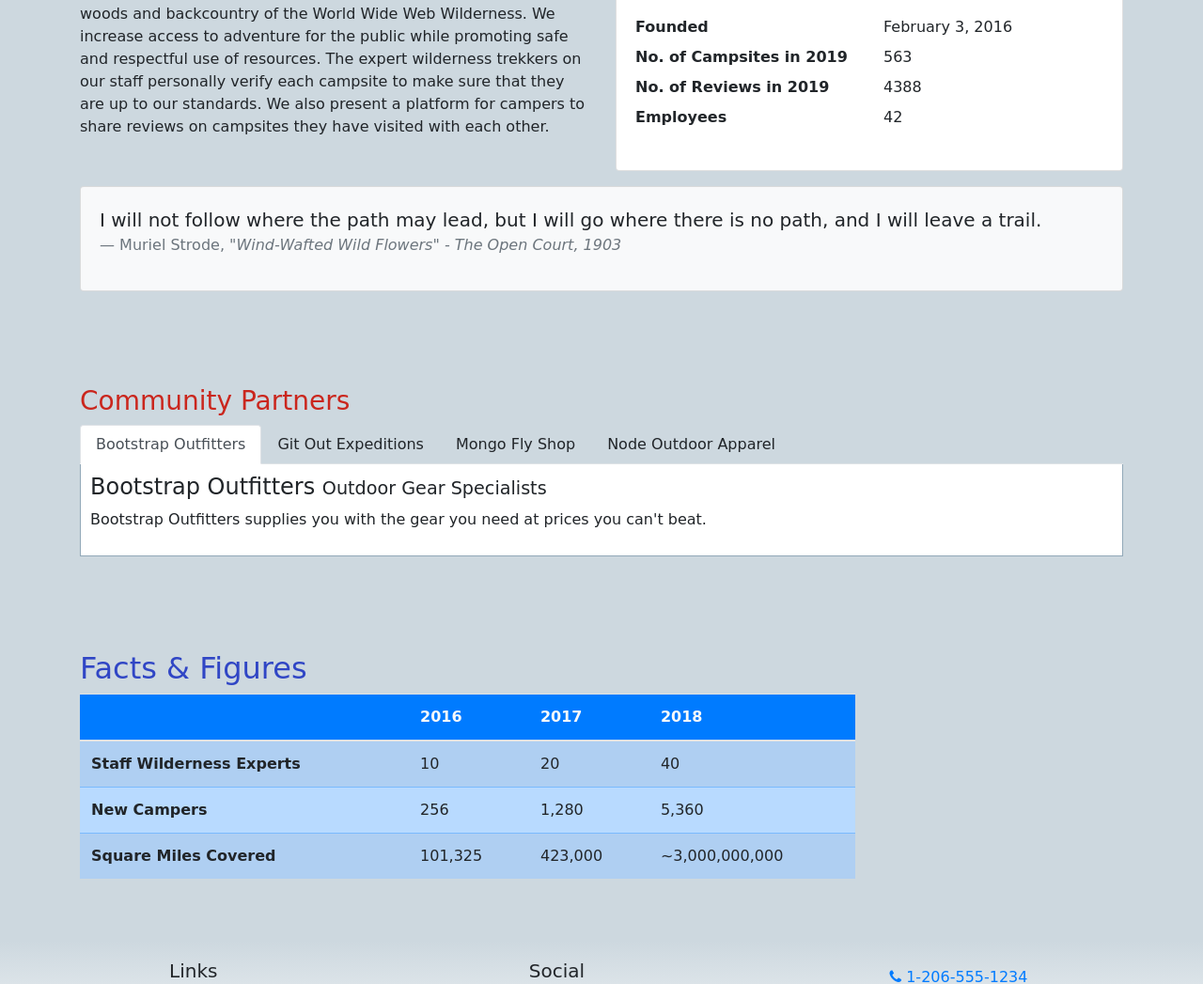
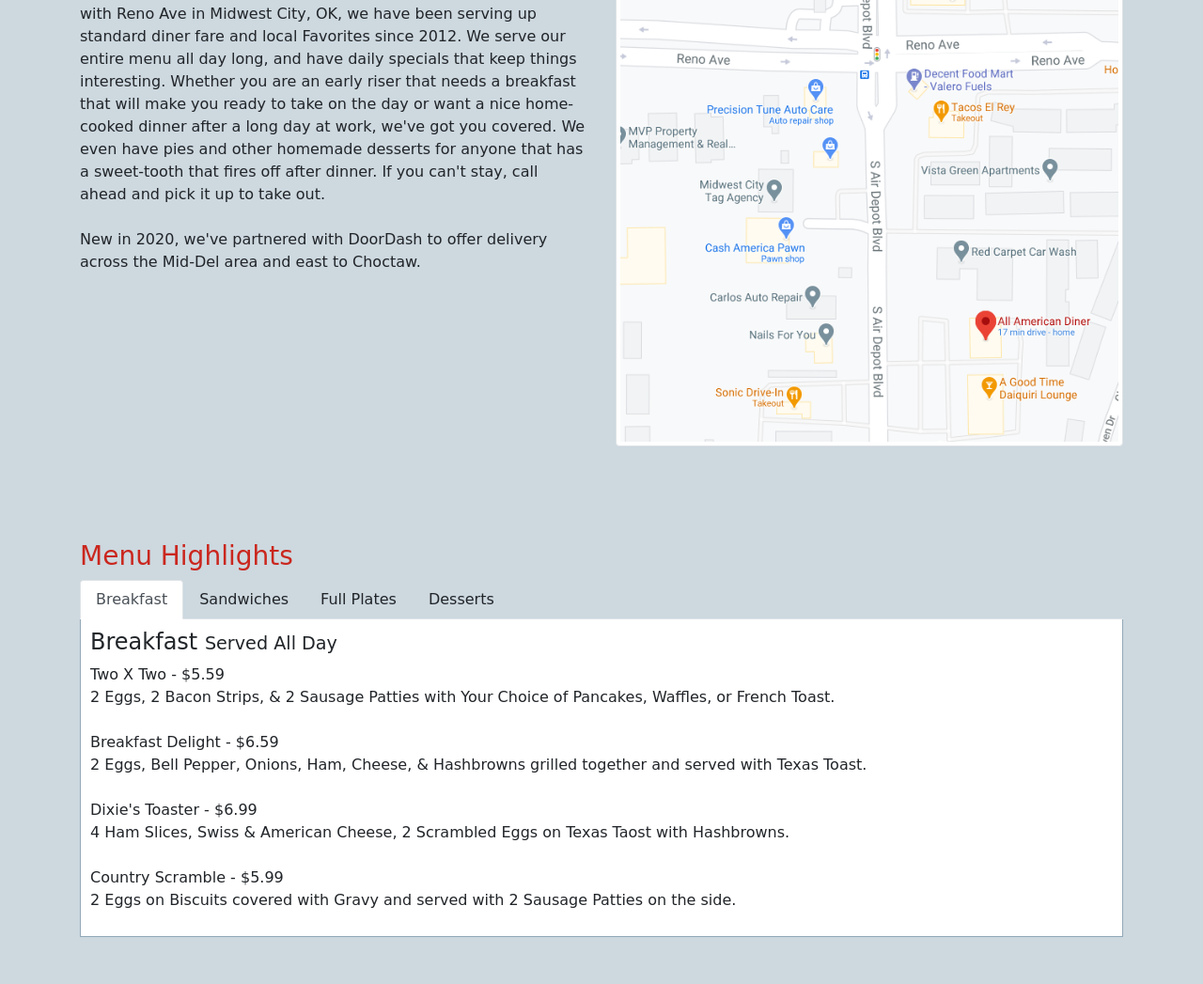
Before and after one commit to sbrowne15/all_american_diner, a website: page tabbed-aboutus.html in a window 1280 px wide. Shown: the part 466-1513 px from the top of the page at 94% size. Drawn offline with nearby package versions, Linux system fonts and the light colour scheme; a web font is replaced by a local one.

Commit message:
Completed Project

```diff
--- a/tabbed-aboutus.html
+++ b/tabbed-aboutus.html
@@ -17,7 +17,7 @@
     <link href="https://fonts.googleapis.com/css2?family=Cherry+Cream+Soda&display=swap" rel="stylesheet">
 
 
-    <title>All American Diner MWC,OK</title>
+    <title>About - All American Diner</title>
 </head>
 
 <body>
@@ -62,109 +62,97 @@
         </div>
 
         <div class="row row-content">
-            <div class="col col-sm-6">
-                <h3>Our Mission</h3>
-                <p>We present a curated database of the best campsites in the vast woods and backcountry of the World Wide Web Wilderness. We increase access to adventure for the public while promoting safe and respectful use of resources. The expert wilderness trekkers on our staff personally verify each campsite to make sure that they are up to our standards. We also present a platform for campers to share reviews on campsites they have visited with each other.</p>
-            </div>
-            <div class="col-sm-6">
-                <div class="card">
-                    <h3 class="card-header bg-primary text-white">Facts At a Glance</h3>
-                    <div class="card-body">
-                        <dl class="row">
-                            <dt class="col-6">Founded</dt>
-                            <dd class="col-6">February 3, 2016</dd>
-                            <dt class="col-6">No. of Campsites in 2019</dt>
-                            <dd class="col-6">563</dd>
-                            <dt class="col-6">No. of Reviews in 2019</dt>
-                            <dd class="col-6">4388</dd>
-                            <dt class="col-6">Employees</dt>
-                            <dd class="col-6">42</dd>
-                        </dl>
-                    </div>
-                </div>
+            <div class="col">
+                <h3>So You Want to Know More?</h3>
+                <p>
+                    Located on the east side of Air Depot Blvd near the intersection with Reno Ave in Midwest City, OK, we have been serving up standard diner fare and local Favorites
+                    since 2012. We serve our entire menu all day long, and have daily specials that keep things interesting. Whether you are an early riser that needs a breakfast that
+                    will make you ready to take on the day or want a nice home-cooked dinner after a long day at work, we've got you covered. We even have pies and other homemade desserts
+                    for anyone that has a sweet-tooth that fires off after dinner. If you can't stay, call ahead and pick it up to take out.
+                    <br><br>
+                    New in 2020, we've partnered with DoorDash to offer delivery across the Mid-Del area and east to Choctaw.
+                </p>
             </div>
             <div class="col">
-                <div class="card bg-light mt-3">
-                    <blockquote class="blockquote card-body">
-                        <p class="mb-0">I will not follow where the path may lead, but I will go where there is no path, and I will leave a trail.</p>
-                        <footer class="blockquote-footer">Muriel Strode,
-                            <cite title="Source Title">"Wind-Wafted Wild Flowers" -
-                                The Open Court, 1903
-                            </cite>
-                        </footer>
-                    </blockquote>
-        		</div>
+                <div class="media">
+                    <img class="d-none d-sm-flex img-thumbnail order-sm-last" src="img/AllAmericanMap.PNG" alt="All American Diner Location" />
+                </div>
             </div>
         </div>
 
         <div class="row row-content">
             <div class="col">
-                <h3>Community Partners</h3>
+                <h3>Menu Highlights</h3>
                 <ul class="nav nav-tabs">
-                    <li class="nav-item"><a class="nav-link active" href="#bootstrap" role="tab" data-toggle="tab"> Bootstrap Outfitters </a></li>
-                    <li class="nav-item"><a class="nav-link" href="#git" role="tab" data-toggle="tab"> Git Out Expeditions </a></li>
-                    <li class="nav-item"><a class="nav-link" href="#mongo" role="tab" data-toggle="tab"> Mongo Fly Shop </a></li>
-                    <li class="nav-item"><a class="nav-link" href="#node" role="tab" data-toggle="tab"> Node Outdoor Apparel </a></li>
+                    <li class="nav-item"><a class="nav-link active" href="#breakfast" role="tab" data-toggle="tab"> Breakfast </a></li>
+                    <li class="nav-item"><a class="nav-link" href="#sandwich" role="tab" data-toggle="tab"> Sandwiches </a></li>
+                    <li class="nav-item"><a class="nav-link" href="#dinner" role="tab" data-toggle="tab"> Full Plates </a></li>
+                    <li class="nav-item"><a class="nav-link" href="#dessert" role="tab" data-toggle="tab"> Desserts </a></li>
                 </ul>
                 <div class="tab-content">
-                    <div role="tabpanel" class="tab-pane fade show active" id="bootstrap">
-                        <h4>Bootstrap Outfitters <small>Outdoor Gear Specialists</small></h4>
-                        <p class="d-none d-sm-block">Bootstrap Outfitters supplies you with the gear you need at prices you can't beat.</p>
+                    <div role="tabpanel" class="tab-pane fade show active" id="breakfast">
+                        <h4>Breakfast <small>Served All Day</small></h4>
+                        <p class="d-none d-sm-block">Two X Two - $5.59<br>
+                            2 Eggs, 2 Bacon Strips, & 2 Sausage Patties with Your Choice of Pancakes, Waffles, or French Toast. <br>
+                            <br>
+                            Breakfast Delight - $6.59<br>
+                            2 Eggs, Bell Pepper, Onions, Ham, Cheese, & Hashbrowns grilled together and served with Texas Toast. <br>
+                            <br>
+                            Dixie's Toaster - $6.99<br>
+                            4 Ham Slices, Swiss & American Cheese, 2 Scrambled Eggs on Texas Taost with Hashbrowns. <br>
+                            <br>
+                            Country Scramble - $5.99<br>
+                            2 Eggs on Biscuits covered with Gravy and served with 2 Sausage Patties on the side. <br>
+                        </p>
                     </div>
-                    <div role="tabpanel" class="tab-pane fade" id="git">
-                        <h4>Git Out Expeditions <small>Group Adventure Expeditions</small></h4>
-                        <p class="d-none d-sm-block">Join Git Out Expeditions to explore new horizons with a group of other adventurers!</p>
+                    <div role="tabpanel" class="tab-pane fade" id="sandwich">
+                        <h4>Sandwiches <small>Classic or Open-Faced</small></h4>
+                        <p class="d-none d-sm-block">Patty Melt - $5.99<br>
+                            Served on Rye Bread with Grilled Onions, Swiss Cheese & Chips. <br>
+                            <br>
+                            Chicken Fried Steak Sandwich - $6.49<br>
+                            Chicken Fried Steak on a Bun with Lettuce, Tomato, and Mayo. Served with Chips. <br>
+                            <br>
+                            Hot Pot Roast Sandwich - $7.59<br>
+                            Open-Faced Pot Roast Sandwich on Toast. Served with Salad, Mashed Potatoes & Gravy. <br>
+                            <br>
+                            Dixie Cheeseburger - $6.99<br>
+                            2 1/3rd lb. Patties, Cheddar Cheese, Mayo, Grilled Onion on Texas Toast. Served with Fries. <br>
+                        </p>
                     </div>
-                    <div role="tabpanel" class="tab-pane fade" id="mongo">
-                        <h4>Mongo Fly Shop <small>Your Neighborhood Fly Fishing Shop</small></h4>
-                        <p class="d-none d-sm-block">Need a new fishing pole, a tacklebox, or flies of all kinds? Stop by Mongo Fly Shop.</p>
+                    <div role="tabpanel" class="tab-pane fade" id="dinner">
+                        <h4>Dinner <small>Just Like Mom Made</small></h4>
+                        <p class="d-none d-sm-block">Hamburger Steak - $7.59<br>
+                            Grilled hamburger Steak with Grilled Onions. Served with Two Sides and a Roll. <br>
+                            <br>
+                            Chicken Strips - $7.59<br>
+                            Homemade Chicken Strips and White Gravy. Served with Two Sides and a Roll. <br>
+                            <br>
+                            Pork Chop - $7.59<br>
+                            Grilled or Breaded Pork Chop. Served with Two Sides and a Roll. <br>
+                            <br>
+                            12 oz. NY Strip - $14.69<br>
+                            Fresh Local Beef Grilled to Your Liking. Served with Two Sides and a Roll. <br>
+                        </p>
                     </div>
-                    <div role="tabpanel" class="tab-pane fade" id="node">
-                        <h4>Node Outdoor Apparel <small>Outdoor Clothes & Shoes</small></h4>
-                        <p class="d-none d-sm-block">From polar fleeces to swimsuits, hiking boots to waders, a visit to Node will be sure to get you covered.</p>
+                    <div role="tabpanel" class="tab-pane fade" id="dessert">
+                        <h4>Desserts <small>Baked Fresh Daily</small></h4>
+                        <p class="d-none d-sm-block">Strawberry Cake - $3.65<br>
+                            Three Layers of Strawberry Cake topped with Strawberry Cream Cheese Icing and Fresh Strawberries. <br>
+                            <br>
+                            Triple Chocolate Cake - $3.65<br>
+                            Three Layers of Rich Chocolate Cake topped with Chcolate Icing and Chocolate Shavings. <br>
+                            <br>
+                            Dutch Apple Pie - $3.65<br>
+                            Fresh Apples baked into a pie with Cinnamon Struessel Topping. Add a scoop of ice-cream for $1. <br>
+                            <br>
+                            Fresh Cherry Pie - $3.65<br>
+                            Fresh Cherries baked into a delicious homemade pie. Add a scoop of ice-cream for $1. <br>
+                        </p>
                     </div>
                 </div>
             </div>
         </div>
-
-        <div class="row row-content">
-            <div class="col-sm-9">
-            	<h2>Facts &amp; Figures</h2>
-            	<div class="table-responsive">
-               	    <table class="table table-striped">
-	                    <thead>
-	                        <tr class="bg-primary text-light">
-	                            <th></th>
-	                            <th>2016</th>
-	                            <th>2017</th>
-	                            <th>2018</th>
-	                        </tr>
-                    	</thead>
-	                    <tbody class="table-primary">
-                            <tr>
-                                <th>Staff Wilderness Experts</th>
-                                <td>10</td>
-                                <td>20</td>
-                                <td>40</td>
-                            </tr>
-                            <tr>
-                                <th>New Campers</th>
-                                <td>256</td>
-                                <td>1,280</td>
-                                <td>5,360</td>
-                            </tr>
-                            <tr>
-                                <th>Square Miles Covered</th>
-                                <td>101,325</td>
-                                <td>423,000</td>
-                                <td>~3,000,000,000</td>
-                            </tr>
-                        </tbody>
-                    </table>
-                </div>
-            </div>
-       </div>
-    </div>
 
     <footer class="site-footer">
         <div class="container">
@@ -179,14 +167,14 @@
                 </div>
                 <div class="col-6 col-sm-5 text-center">
                     <h5>Social</h5>
-                    <a class="btn btn-social-icon btn-instagram" href="http://instagram.com/" target="_blank"><i class="fa fa-instagram"></i></a>
+                    <a class="btn btn-social-icon btn-instagram" href="http://instagram.com/"><i class="fa fa-instagram" target="_blank"></i></a>
                     <a class="btn btn-social-icon btn-facebook" href="http://www.facebook.com/AllAmericanDinerMWC/" target="_blank"><i class="fa fa-facebook"></i></a>
                     <a class="btn btn-social-icon btn-twitter" href="http://twitter.com/"><i class="fa fa-twitter" target="_blank"></i></a>
-                    <a class="btn btn-social-icon btn-google" href="http://youtube.com/"><i class="fa fa-youtube" target="_blank"></i></a>
+                    <a class="btn btn-social-icon btn-google" href="http://www.yelp.com/biz/all-american-diner-midwest-city"><i class="fa fa-yelp" target="_blank"></i></a>
                 </div>
                 <div class="col-sm-4 text-center">
-                    <a role="button" class="btn btn-link" href="tel:+12065551234"><i class="fa fa-phone"></i> 1-206-555-1234</a><br />
-                    <a role="button" class="btn btn-link" href="mailto:campsites@nucamp.co"><i class="fa fa-envelope-o"></i> campsites@nucamp.co</a>
+                    <a role="button" class="btn btn-link" href="tel:+14057417676"><i class="fa fa-phone"></i> 1-405-741-7676</a><br />
+                    <a role="button" class="btn btn-link" href="mailto:mail@allamericandinermwc.com"><i class="fa fa-envelope-o"></i> mail@allamericandinermwc.com </a>
                 </div>
            </div>
         </div>
```
Also changed, not shown: img/AllAmericanMap.PNG (added).
